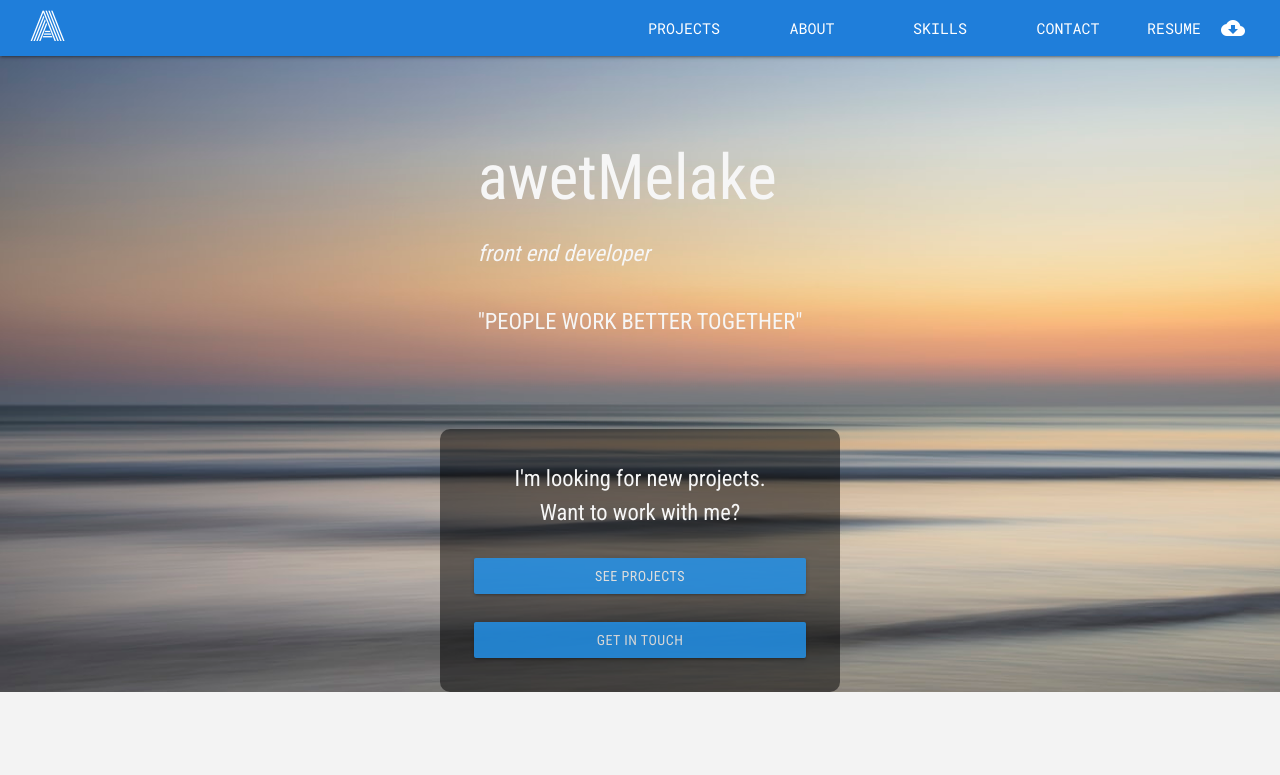
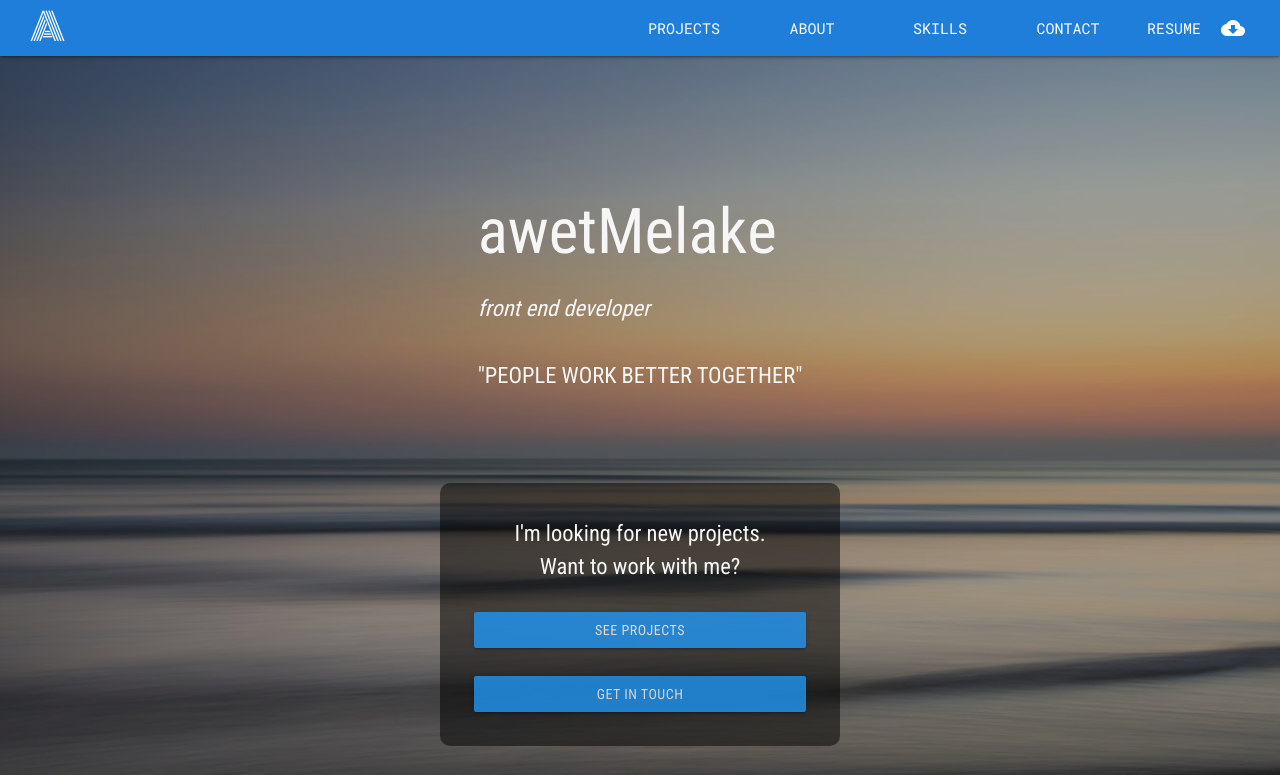
Before and after one commit to awetmelake/awettech.com, a website: page src/index.html in a window 1280 px wide. Shown: the top 775 px of the page. Drawn offline with nearby package versions, Linux system fonts and the light colour scheme; files that its build step writes are made by us from their sources.

Commit message:
+ darkover lay on header background

```diff
--- a/src/index.html
+++ b/src/index.html
@@ -69,8 +69,6 @@
         </div>
       </nav>
     </div>
-
-    <div class="dark-overlay">
 
       <!-- start of landing -->
       <div class="landing-img">
--- a/src/sass/index.sass
+++ b/src/sass/index.sass
@@ -103,8 +103,8 @@ body
     width: 80%
 
   .landing-img
-    min-height: calc(80vh - 56px)
-    background-image: url("./images/landing.jpg")
+    min-height: calc(100vh - 56px)
+    background: linear-gradient(rgba(0, 0, 0, .3), rgba(0, 0, 0, .3)), url("./images/landing.jpg")
     background-size: cover
     background-repeat: no-repeat
     background-position: center
@@ -421,6 +421,7 @@ body
         max-width: 90%
         width: 800px
         float: right
+        border: solid black 2px
 
 //mobile responsive
 @media (max-width: 900px)
```
Also changed, not shown: dist/index.css, dist/index.html, src/images/artificial-intelligence-codes-coding-247791.jpg (deleted). Lines whose indentation alone changed are shown as unchanged.
